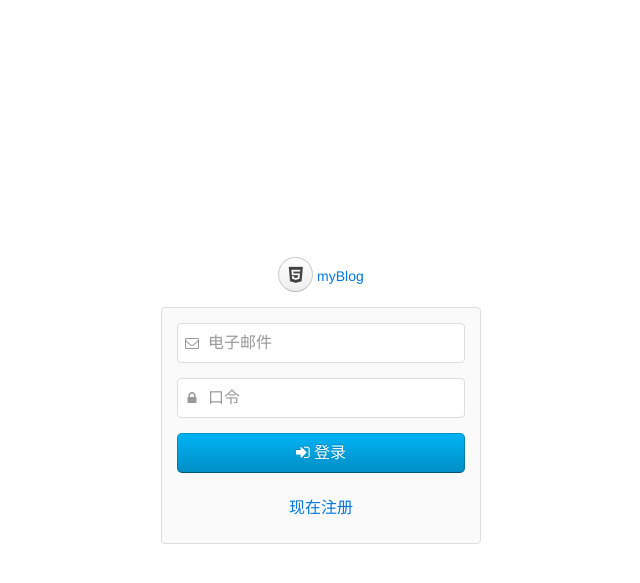
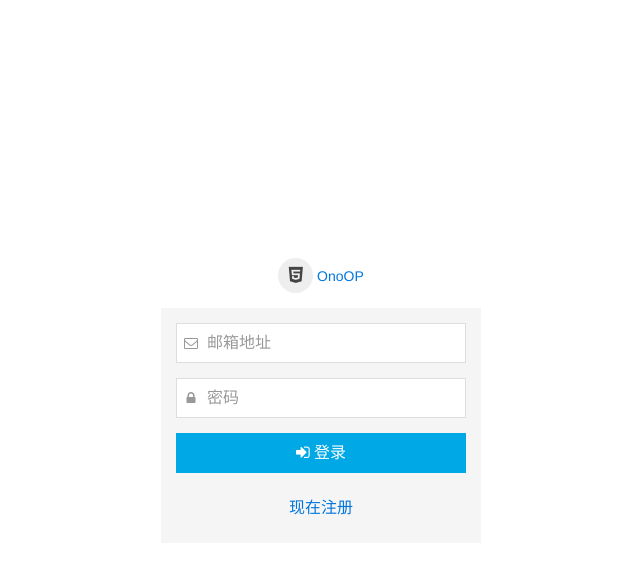
Before and after one commit to com3345/myBlog, a Python web app: template www/templates/signin.html in a window 1280 px wide. Shown: the top 583 px of the page, without its empty margins (319-959 px from the left). Run offline with Jinja, Linux system fonts and the light colour scheme; the template is opened without the code that fills it, so the values that code supplies are empty.

Commit message:
some fix

```diff
--- a/www/handlers.py
+++ b/www/handlers.py
@@ -194,7 +194,7 @@ async def get_blog(id):
     blog = await Blog.find(id)
     comments = await Comment.findAll('blog_id=?', [id], orderBy='created_at desc')
     for c in comments:
-        c.html_content = text2html(c.content)
+        c.html_content = markdown(c.content)
     blog.html_content = markdown(blog.content)
     return {
         '__template__': 'blog.html',
--- a/www/templates/blog.html
+++ b/www/templates/blog.html
@@ -31,7 +31,7 @@ $(function () {
 
 {% block content %}
 
-    <div class="uk-width-medium-3-4">
+    <div class="uk-width-medium-5-6">
         <article class="uk-article">
             <h2>{{ blog.name }}</h2>
             <p class="uk-article-meta">发表于{{ blog.created_at|datetime }}</p>
@@ -87,7 +87,7 @@ $(function () {
 
     </div>
 
-    <div class="uk-width-medium-1-4">
+    <div class="uk-width-medium-1-6">
         <div class="uk-panel uk-panel-box">
             <div class="uk-text-center">
                 <img class="uk-border-circle" width="120" height="120" src="{{ blog.user_image }}">
--- a/www/templates/blogs.html
+++ b/www/templates/blogs.html
@@ -11,7 +11,7 @@
 
 {% block content %}
 
-    <div class="uk-width-medium-3-4">
+    <div class="uk-width-medium-5-6">
     {% for blog in blogs %}
         <article class="uk-article">
             <h2><a href="/blog/{{ blog.id }}">{{ blog.name }}</a></h2>
@@ -24,11 +24,11 @@
     {{ pagination('/?page=', page) }}
     </div>
 
-    <div class="uk-width-medium-1-4">
+    <div class="uk-width-medium-1-6">
         <div class="uk-panel uk-panel-header">
             <h3 class="uk-panel-title">友情链接</h3>
             <ul class="uk-list uk-list-line">
-                <li><i class="uk-icon-thumbs-o-up"></i> <a target="_blank" href="http://www.plusaber.com">PlusSaber</a></li>
+                <li><i class="uk-icon-thumbs-o-up"></i> <a target="_blank" href="http://www.plusaber.net">PlusSaber</a></li>
             </ul>
         </div>
     </div>
--- a/www/templates/signin.html
+++ b/www/templates/signin.html
@@ -2,9 +2,9 @@
 <html class="uk-height-1-1">
 <head>
     <meta charset="utf-8" />
-    <title>登录 - myBlog</title>
+    <title>登录 - 面向没有对象编程</title>
     <link rel="stylesheet" href="/static/css/uikit.min.css">
-    <link rel="stylesheet" href="/static/css/uikit.gradient.min.css">
+    <!-- <link rel="stylesheet" href="/static/css/uikit.gradient.min.css"> -->
     <script src="/static/js/jquery.min.js"></script>
     <script src="/static/js/sha1.min.js"></script>
     <script src="/static/js/uikit.min.js"></script>
@@ -44,19 +44,19 @@ $(function() {
 <body class="uk-height-1-1">
     <div class="uk-vertical-align uk-text-center uk-height-1-1">
         <div class="uk-vertical-align-middle" style="width: 320px">
-            <p><a href="/" class="uk-icon-button"><i class="uk-icon-html5"></i></a> <a href="/">myBlog</a></p>
+            <p><a href="/" class="uk-icon-button"><i class="uk-icon-html5"></i></a> <a href="/">OnoOP</a></p>
             <form id="vm" v-on="submit: submit" class="uk-panel uk-panel-box uk-form">
                 <div class="uk-alert uk-alert-danger uk-hidden"></div>
                 <div class="uk-form-row">
                     <div class="uk-form-icon uk-width-1-1">
                         <i class="uk-icon-envelope-o"></i>
-                        <input v-model="email" name="email" type="text" placeholder="电子邮件" maxlength="50" class="uk-width-1-1 uk-form-large">
+                        <input v-model="email" name="email" type="text" placeholder="邮箱地址" maxlength="50" class="uk-width-1-1 uk-form-large">
                     </div>
                 </div>
                 <div class="uk-form-row">
                     <div class="uk-form-icon uk-width-1-1">
                         <i class="uk-icon-lock"></i>
-                        <input v-model="passwd" name="passwd" type="password" placeholder="口令" maxlength="50" class="uk-width-1-1 uk-form-large">
+                        <input v-model="passwd" name="passwd" type="password" placeholder="密码" maxlength="50" class="uk-width-1-1 uk-form-large">
                     </div>
                 </div>
                 <div class="uk-form-row">
```
Also changed, not shown: www/templates/__base__.html (+7 -7 lines).
